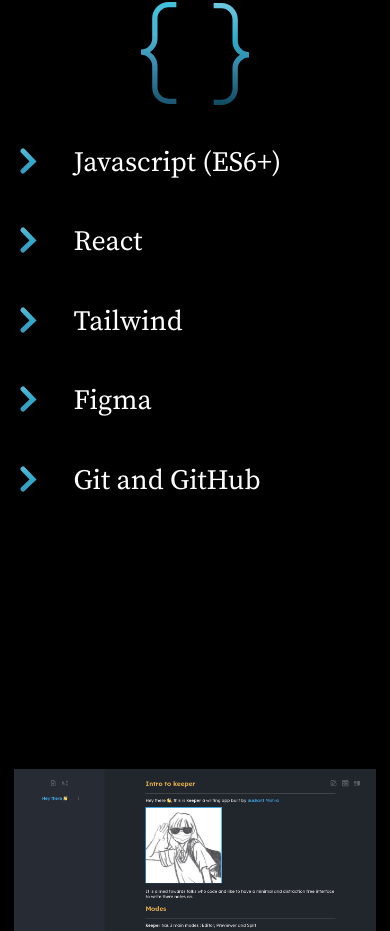
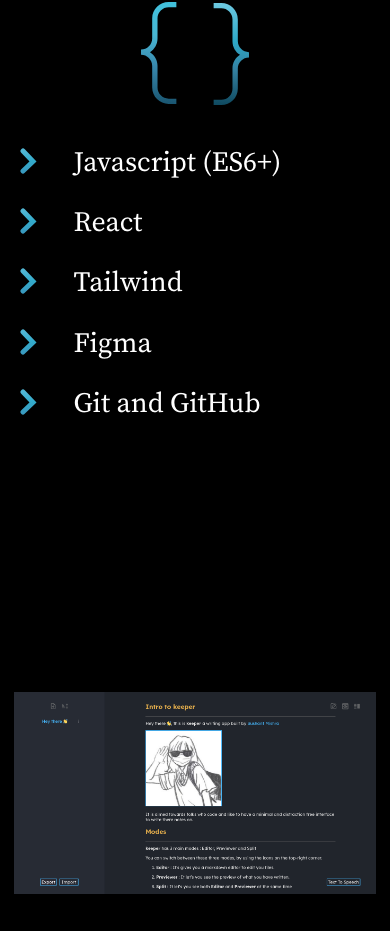
Before and after one commit to Sushants-Git/Portfolio, a React (Vite) app: page / in a window 390 px wide. Shown: the part 1502-2433 px from the top of the page. Built offline with nearby package versions, Linux system fonts and the light colour scheme.

Commit message:
Minor Change fixed gap in Toolkit section

```diff
--- a/src/App.css
+++ b/src/App.css
@@ -413,6 +413,14 @@
     align-items: center;
     gap: 28px;
   }
+
+  .toolkit-list{
+    font-size: clamp(1rem, 20vw, 28px);
+  }
+
+  .toolkit-list ul{
+    gap: 1.4rem;
+  }
 }
 
 @media (max-width: 640px) {
```
